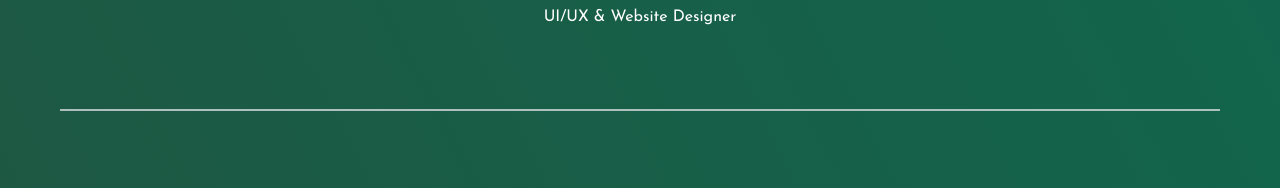
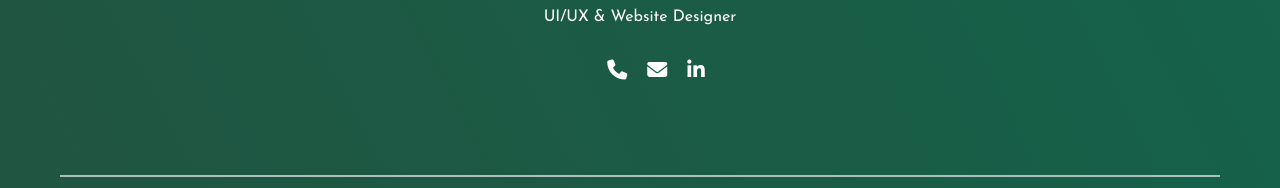
Before and after one commit to Yi-Hsuan0727/profile, a plain HTML site: page index.html in a window 1280 px wide. Shown: the part 441-629 px from the top of the page. Drawn offline with nearby package versions, Linux system fonts and the light colour scheme.

Commit message:
contact list

```diff
--- a/index.html
+++ b/index.html
@@ -40,6 +40,11 @@
         <div class="bg-animation">
             <h1 data-aos="zoom-in" data-aos-duration="800">Yi Hsuan, Chen's Profile</h1>
             <p data-aos="zoom-in" data-aos-duration="800"> UI/UX & Website Designer</p>
+            <ul data-aos="zoom-in" data-aos-duration="800" class="contact-list">
+                <li><a href="tel:+886986247397" target="_blank"><i class="fa-solid fa-phone"></i></a></li>
+                <li><a href="mailto:a3154129@gmail.com" target="_blank"><i class="fa-solid fa-envelope"></i></a></li>
+                <li><a href="https://www.linkedin.com/in/yi-hsuan-chen-b57960213" target="_blank"><i class="fa-brands fa-linkedin-in"></i></a></li>
+            </ul>
             <!-- WEBSITE PROJECTS -->
             <hr class="border border-1 opacity-75">
             <h2>Website Projects</h2>
@@ -133,6 +138,8 @@
     <script src="owlcarousel/owl.carousel.min.js"></script>
     <!-- aos animation -->
     <script src="https://unpkg.com/aos@2.3.1/dist/aos.js"></script>
+    <!-- icon -->
+    <script src="https://kit.fontawesome.com/71d797aa33.js" crossorigin="anonymous"></script>
     <script>
         AOS.init();
         $(document).ready(function () {
--- a/style.css
+++ b/style.css
@@ -1,3 +1,46 @@
+html, body, div, span, applet, object, iframe,
+h1, h2, h3, h4, h5, h6, p, blockquote, pre,
+a, abbr, acronym, address, big, cite, code,
+del, dfn, em, img, ins, kbd, q, s, samp,
+small, strike, strong, sub, sup, tt, var,
+b, u, i, center,
+dl, dt, dd, ol, ul, li,
+fieldset, form, label, legend,
+table, caption, tbody, tfoot, thead, tr, th, td,
+article, aside, canvas, details, embed,
+figure, figcaption, footer, header, hgroup,
+menu, nav, output, ruby, section, summary,
+time, mark, audio, video {
+	margin: 0;
+	padding: 0;
+	border: 0;
+	font-size: 100%;
+	font: inherit;
+	vertical-align: baseline;
+}
+/* HTML5 display-role reset for older browsers */
+article, aside, details, figcaption, figure,
+footer, header, hgroup, menu, nav, section {
+	display: block;
+}
+body {
+	line-height: 1;
+}
+ol, ul {
+	list-style: none;
+}
+blockquote, q {
+	quotes: none;
+}
+blockquote:before, blockquote:after,
+q:before, q:after {
+	content: '';
+	content: none;
+}
+table {
+	border-collapse: collapse;
+	border-spacing: 0;
+}
 :root{
     --english-font:'Josefin Sans', sans-serif;
     --dark-color:rgb(3, 38, 12);
@@ -32,6 +75,15 @@ a{
     -webkit-animation: AnimationName 11s ease infinite;
     -moz-animation: AnimationName 11s ease infinite;
     animation: AnimationName 11s ease infinite;
+}
+.contact-list a{
+    color: #fff;
+    padding: 10px;
+    font-size: 20px;
+}
+.contact-list{
+    display: flex;
+    justify-content: center;
 }
 .top{
     height: 300px;
```
